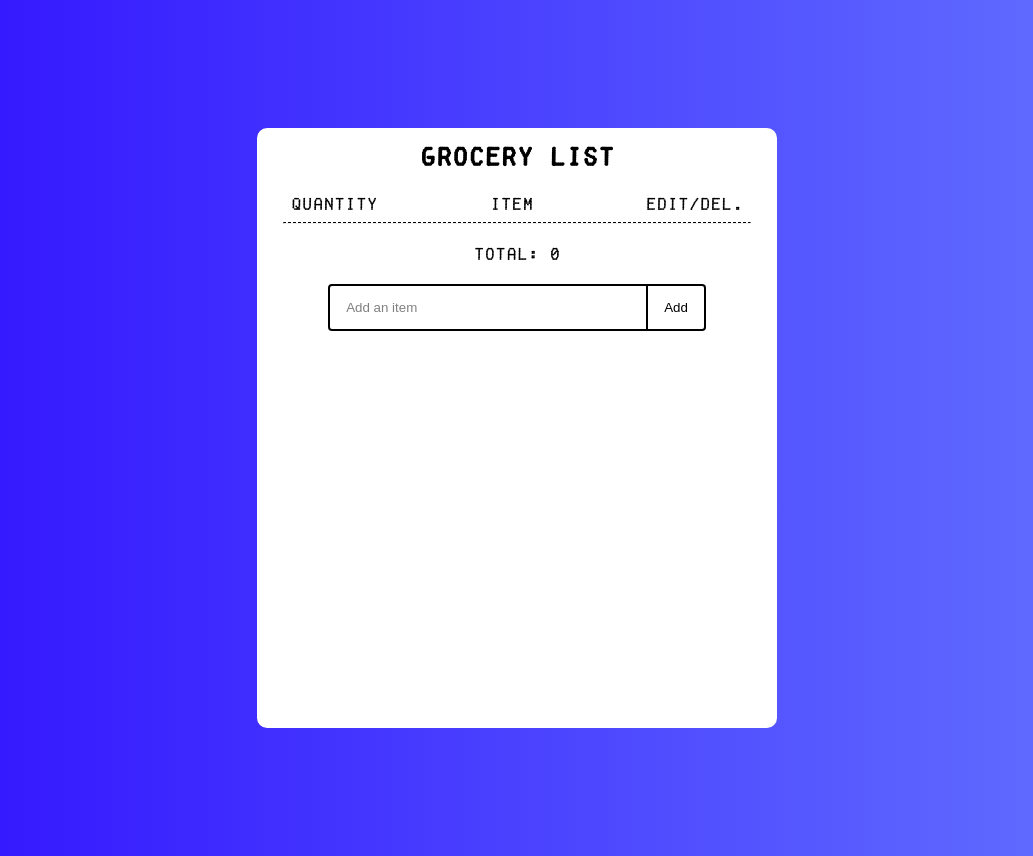
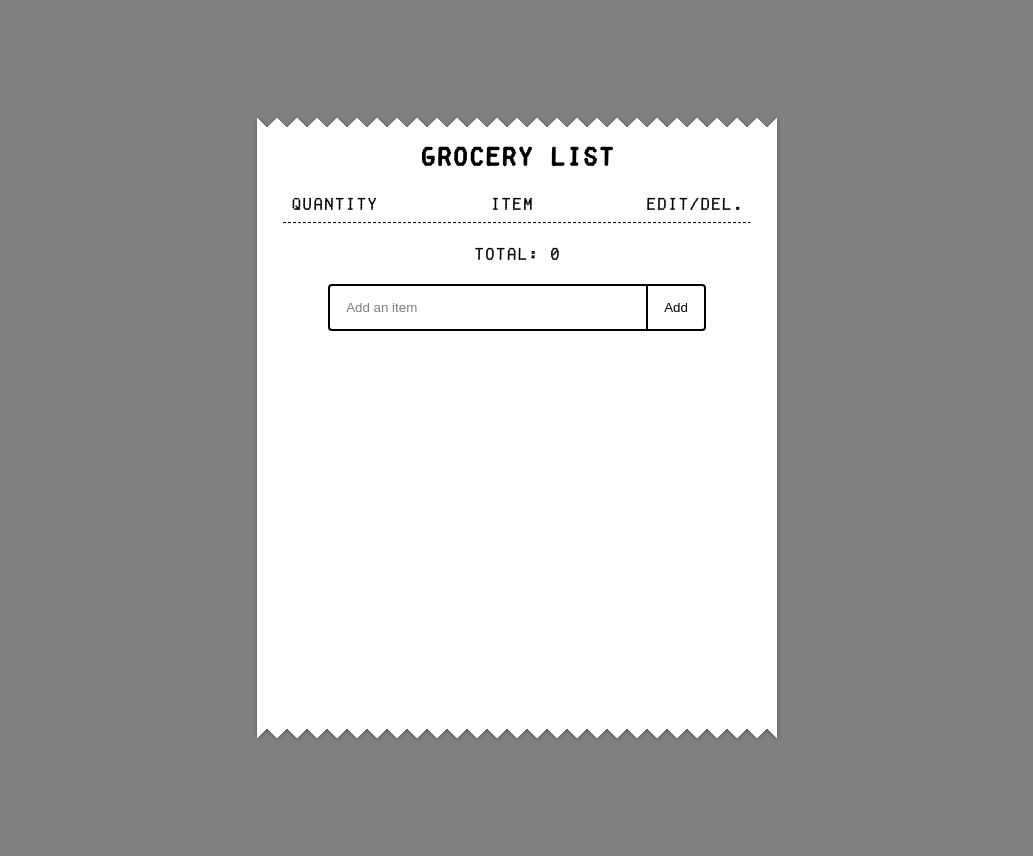
Before and after one commit to pbannavong/grocery-list, a React (Create React App) app: page / in a window 1280 px wide. Shown: the whole page, without its empty margins (123-1156 px from the left). Built offline with nearby package versions, Linux system fonts and the light colour scheme.

Commit message:
styled div to look like receipt

```diff
--- a/src/App.css
+++ b/src/App.css
@@ -13,11 +13,7 @@
 
 
 body {
-  background: linear-gradient(
-    90deg,
-    rgba(48, 16, 255, 1) 0%,
-    rgba(100, 115, 255, 1) 100%
-  );
+  background: gray;
   font-family: 'fakereceipt';
 }
 
@@ -44,8 +40,9 @@ hr.line {
   color: black;
   text-align: center;
   margin: 128px auto;
-  border-radius: 10px;
+  /* border-radius: 10px; */
   padding-bottom: 32px;
+
 }
 
 h1 {
@@ -135,3 +132,54 @@ h1 {
   margin: auto;
   padding: 0.5rem;
 }
+
+
+.jagged-border {
+  position: relative;
+  /* width: 100%; */
+  height:50px;
+  filter: drop-shadow(rgba(0, 0, 0, 0.3) 0px 1px 2px);
+
+}
+.main-container:before {
+  content: "";
+  display: block;
+  position: absolute;
+  top: -10px;
+  width: 100%;
+  height: 10px;
+  background:
+  linear-gradient(
+    45deg, transparent 33.333%,
+    #fff 33.333%, #fff 66.667%,
+    transparent 66.667%
+  ),
+  linear-gradient(
+    -45deg, transparent 33.333%,
+    #fff 33.333%, #fff 66.667%,
+    transparent 66.667%
+  );
+  background-size: 20px 40px;
+}
+
+.main-container:after {
+  content: "";
+  display: block;
+  position: absolute;
+  bottom: -10px;
+  width: 100%;
+  height: 10px;
+  background:
+  linear-gradient(
+    45deg, transparent 33.333%,
+    #fff 33.333%, #fff 66.667%,
+    transparent 66.667%
+  ),
+  linear-gradient(
+    -45deg, transparent 33.333%,
+    #fff 33.333%, #fff 66.667%,
+    transparent 66.667%
+  );
+  background-size: 20px 40px;
+  transform: rotate(180deg);
+}
--- a/src/App.js
+++ b/src/App.js
@@ -3,9 +3,13 @@ import List from './components/List';
 
 function App() {
   return (
-    <div className="main-container">
-      <List />
-    </div>
+      <>
+
+          <div className="main-container jagged-border">
+            <List />
+          </div>
+
+    </>
   );
 }
 
```
Also changed, not shown: 1 other file (tests, documents, lock files or other folders).
